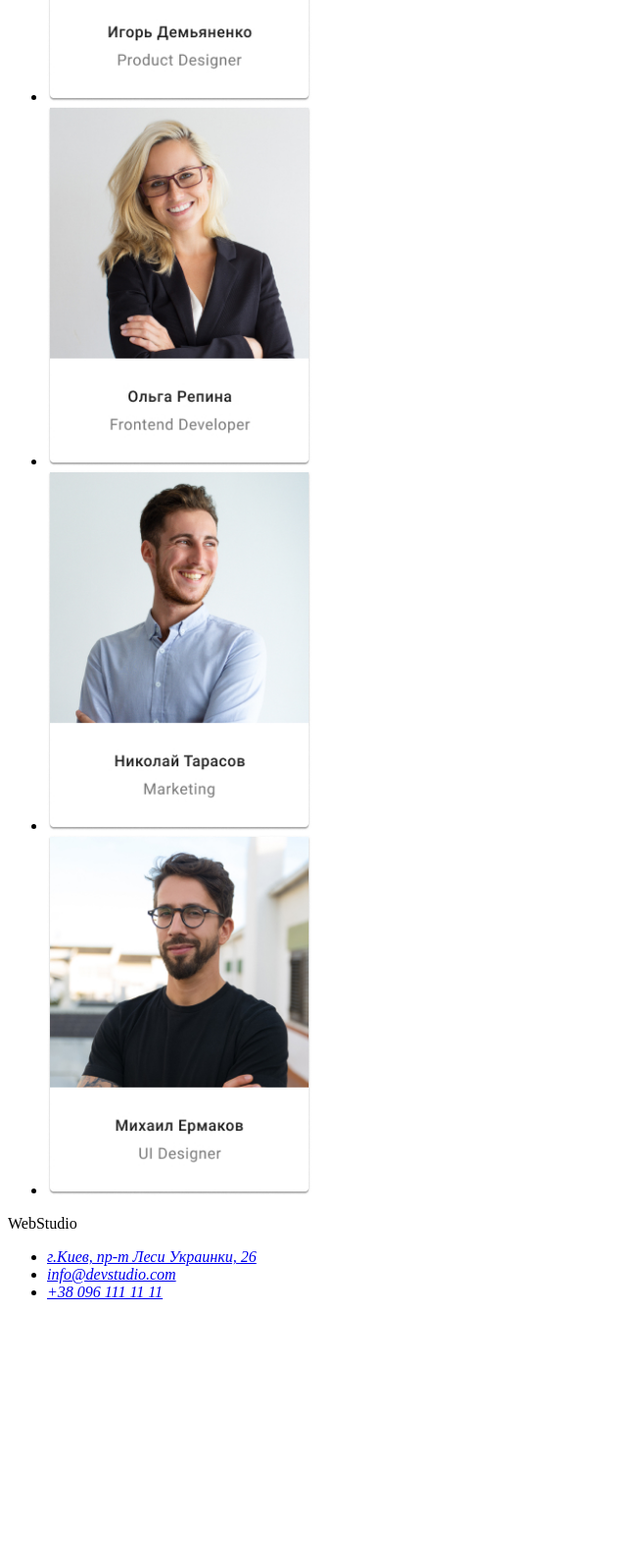
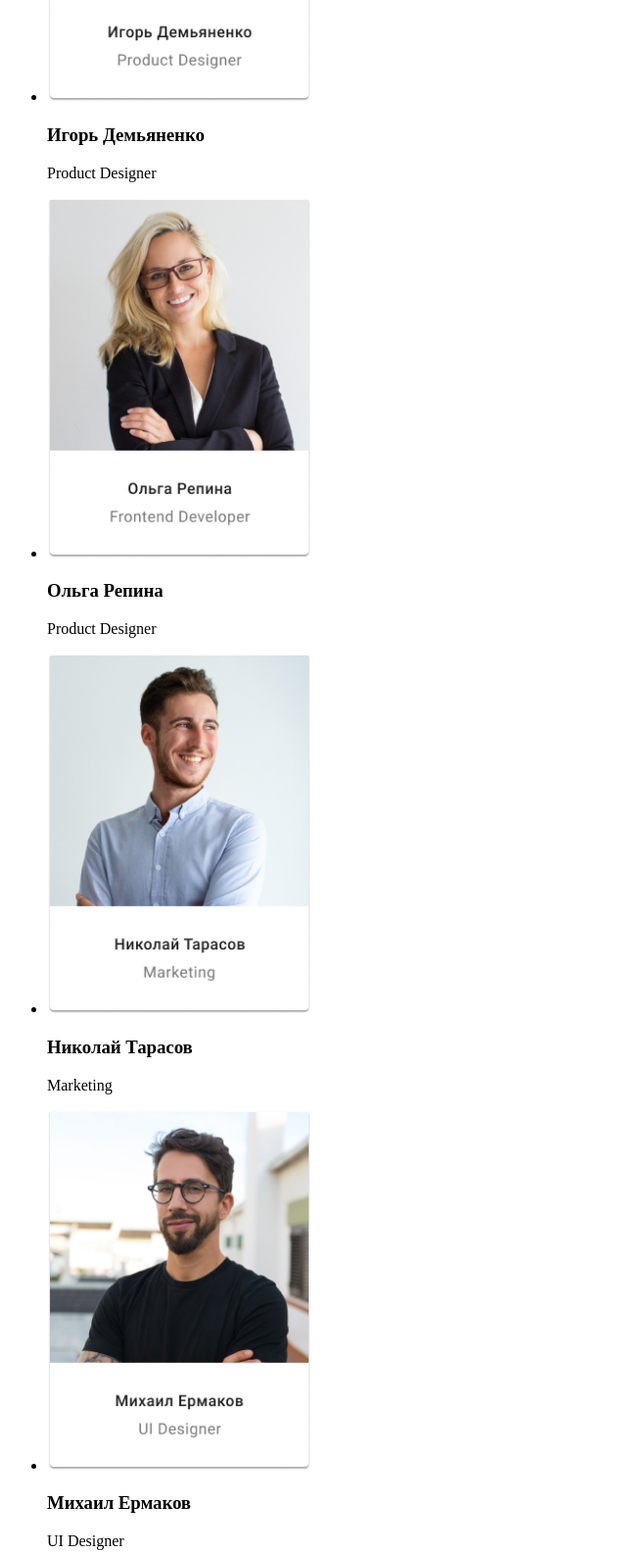
Before and after one commit to Semenova-Daria/goit-markup-hw-01, a plain HTML site: page index.html in a window 1280 px wide. Shown: the part 1840-3425 px from the top of the page at 98% size, without its empty margins (0-640 px from the left). Before the commit the page ends 3184 px from the top, so only its background shows below. Drawn offline with Linux system fonts and the light colour scheme.

Commit message:
Update index.html

```diff
--- a/index.html
+++ b/index.html
@@ -82,15 +82,23 @@
             <ul>
                 <li>
                     <img src="./images/our-team/our-team-1.jpg" alt="Игорь Демьяненко" width="270" height="368">
+                    <h3>Игорь Демьяненко</h3>
+                    <p>Product Designer</p>
                 </li>
                 <li>
                     <img src="./images/our-team/our-team-2.jpg" alt="Ольга Репина" width="270" height="368">
+                    <h3>Ольга Репина</h3>
+                    <p>Product Designer</p>
                 </li>
                 <li>
                     <img src="./images/our-team/our-team-3.jpg" alt="Николай Тарасов" width="270" height="368">
+                    <h3>Николай Тарасов</h3>
+                    <p>Marketing</p>
                 </li>
                 <li>
                     <img src="./images/our-team/our-team-4.jpg" alt="Михаил Ермаков" width="270" height="368">
+                    <h3>Михаил Ермаков</h3>
+                    <p>UI Designer</p>
                 </li>
             </ul>
         </section>
```
